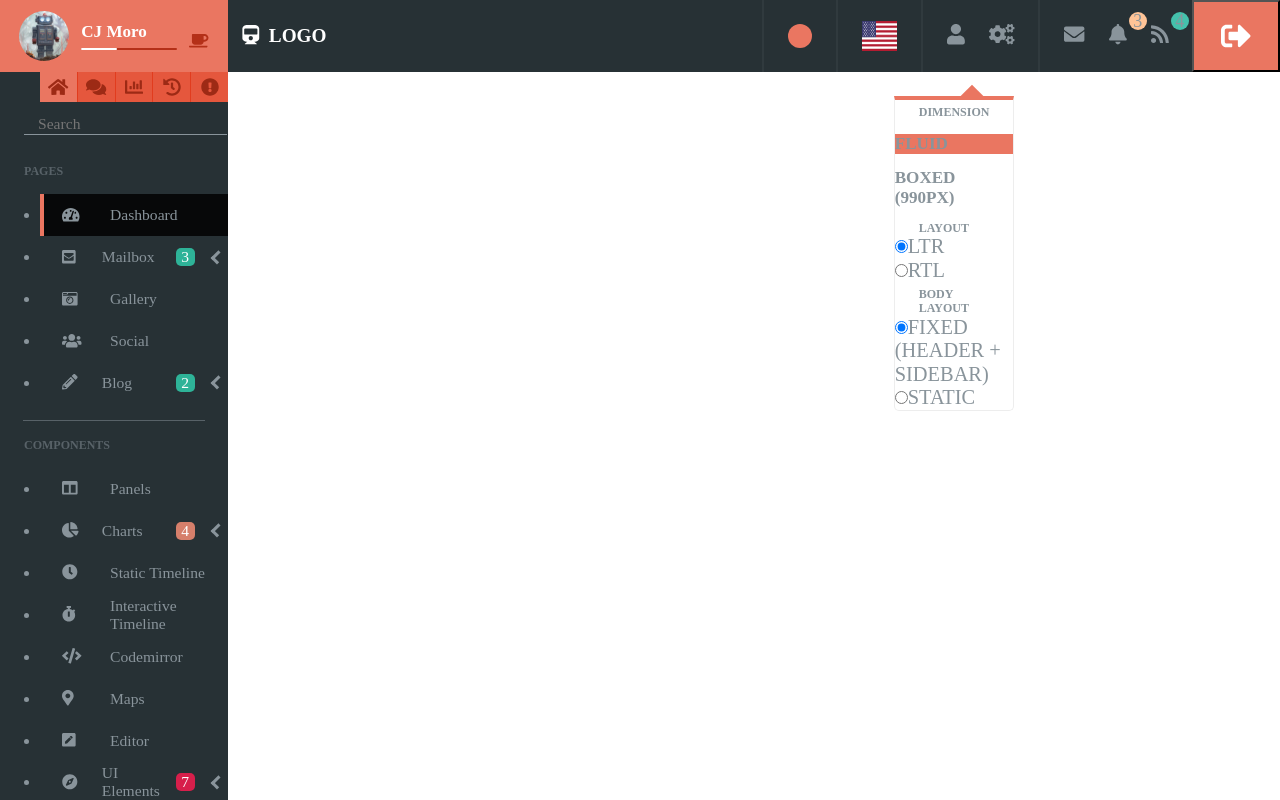
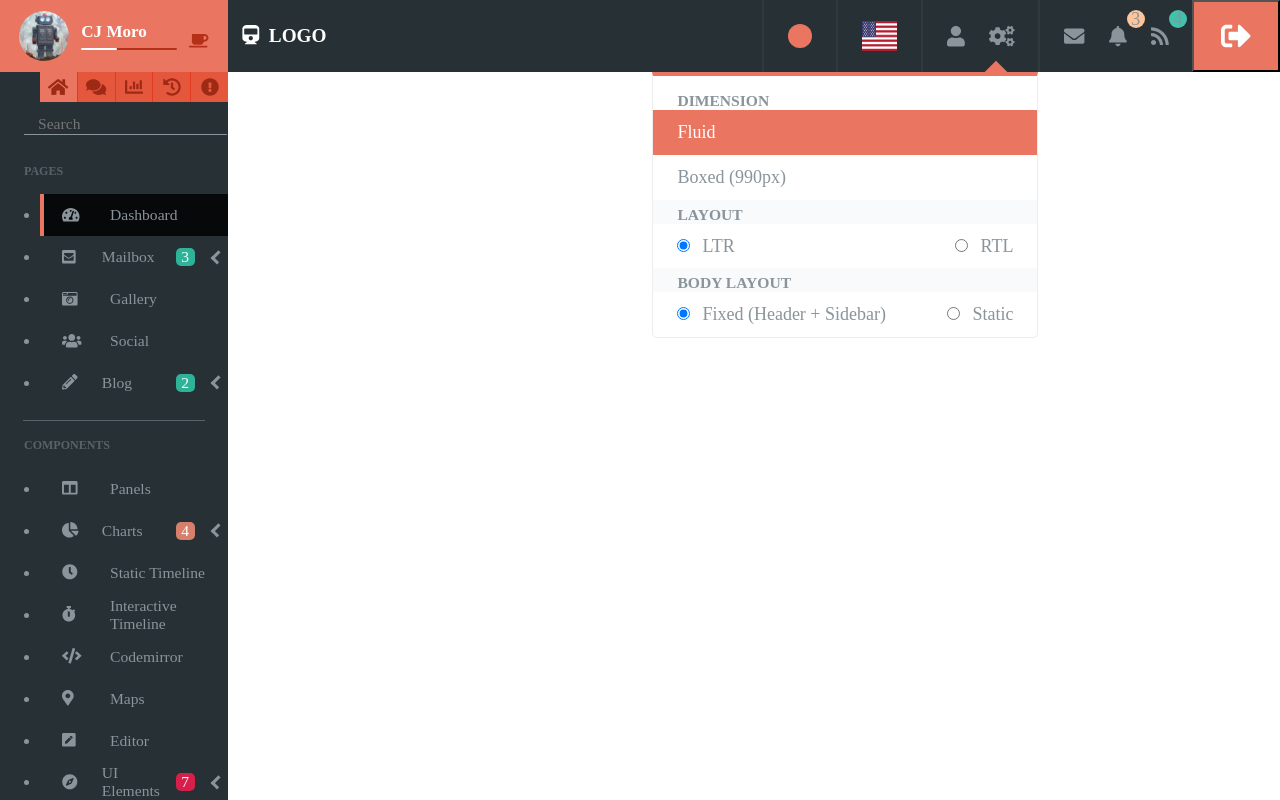
Before and after one commit to serCJm/react-admin-dashboard, a React (Create React App) app: page / in a window 1280 px wide. Both pictures are taken after a click on the element 1001 px from the left and 35 px from the top of the page. Built offline with nearby package versions, Linux system fonts and the light colour scheme.

Commit message:
Style layout controls

```diff
--- a/src/index.css
+++ b/src/index.css
@@ -47,9 +47,12 @@ p {
 .header-top-menu .bubble1, .header-top-menu .bubble2 {
   font-size: 1.5rem; }
 .header-top-menu .hover-menu-title {
-  font-size: 1rem; }
+  font-size: 1.3rem; }
 .header-top-menu .hover-menu-lang-title {
   font-weight: 200; }
+.header-top-menu .hover-menu-dimension, .header-top-menu .hover-menu-layout {
+  font-size: 1.5rem;
+  font-weight: normal; }
 
 .theme-default {
   background: #ea7661; }
@@ -137,6 +140,9 @@ p {
       padding-right: 2rem; }
     .header-top-menu .header-controls-icon {
       position: relative;
+      display: flex;
+      align-items: center;
+      height: 100%;
       cursor: pointer; }
     .header-top-menu .header-controls-icon:hover > svg {
       color: #fff; }
@@ -145,8 +151,8 @@ p {
       justify-content: center;
       align-items: center;
       position: absolute;
-      top: -12px;
-      left: 20px;
+      top: 10px;
+      left: 18px;
       border-radius: 50%;
       color: #89949b;
       width: 1.5rem;
@@ -174,6 +180,8 @@ p {
         border-top: 4px solid #a8553a; }
       .header-top-menu .header-controls .hover-menu.theme-bay {
         border-top: 4px solid #68a0a5; }
+      .header-top-menu .header-controls .hover-menu.settings-menu {
+        right: -2rem; }
       .header-top-menu .header-controls .hover-menu:before {
         content: "";
         position: absolute;
@@ -196,36 +204,52 @@ p {
       .header-top-menu .header-controls .hover-menu.theme-bay:before {
         border: 8px solid #68a0a5; }
       .header-top-menu .header-controls .hover-menu-title {
-        margin: 0.5rem 2rem 0; }
+        padding: 0.5rem 2rem 0;
+        margin-bottom: 0; }
+        .header-top-menu .header-controls .hover-menu-title:not(:first-of-type) {
+          margin-top: 0;
+          background: #f9fafb; }
       .header-top-menu .header-controls .hover-menu-list {
         margin: 0.5rem 0; }
-      .header-top-menu .header-controls .hover-menu-lang {
+      .header-top-menu .header-controls .hover-menu-lang, .header-top-menu .header-controls .hover-menu-dimension {
         display: flex;
         align-items: center;
         width: 25rem;
-        margin: 0.5rem 0;
-        padding: 0.5rem 0 0.5rem 2rem;
+        padding: 1rem 0 1rem 2rem;
+        margin: 0;
+        text-transform: capitalize;
         cursor: pointer; }
-        .header-top-menu .header-controls .hover-menu-lang.active {
+        .header-top-menu .header-controls .hover-menu-lang.active, .header-top-menu .header-controls .hover-menu-dimension.active {
           color: #fff; }
-          .header-top-menu .header-controls .hover-menu-lang.active .theme-default {
+          .header-top-menu .header-controls .hover-menu-lang.active .theme-default, .header-top-menu .header-controls .hover-menu-dimension.active .theme-default {
             background: #ea7661; }
-          .header-top-menu .header-controls .hover-menu-lang.active .theme-green {
+          .header-top-menu .header-controls .hover-menu-lang.active .theme-green, .header-top-menu .header-controls .hover-menu-dimension.active .theme-green {
             background: #2eb398; }
-          .header-top-menu .header-controls .hover-menu-lang.active .theme-blue {
+          .header-top-menu .header-controls .hover-menu-lang.active .theme-blue, .header-top-menu .header-controls .hover-menu-dimension.active .theme-blue {
             background: #79b0ec; }
-          .header-top-menu .header-controls .hover-menu-lang.active .theme-purple {
+          .header-top-menu .header-controls .hover-menu-lang.active .theme-purple, .header-top-menu .header-controls .hover-menu-dimension.active .theme-purple {
             background: #b4a1dd; }
-          .header-top-menu .header-controls .hover-menu-lang.active .theme-brown {
+          .header-top-menu .header-controls .hover-menu-lang.active .theme-brown, .header-top-menu .header-controls .hover-menu-dimension.active .theme-brown {
             background: #a8553a; }
-          .header-top-menu .header-controls .hover-menu-lang.active .theme-bay {
+          .header-top-menu .header-controls .hover-menu-lang.active .theme-bay, .header-top-menu .header-controls .hover-menu-dimension.active .theme-bay {
             background: #68a0a5; }
-        .header-top-menu .header-controls .hover-menu-lang:not(.active):hover {
+        .header-top-menu .header-controls .hover-menu-lang:not(.active):hover, .header-top-menu .header-controls .hover-menu-dimension:not(.active):hover {
           background: rgba(237, 237, 237, 0.5);
           color: black; }
-        .header-top-menu .header-controls .hover-menu-lang-title {
+        .header-top-menu .header-controls .hover-menu-lang-title, .header-top-menu .header-controls .hover-menu-dimension-title {
           margin: 0 2rem;
           text-transform: capitalize; }
+      .header-top-menu .header-controls .hover-menu-dimension {
+        width: 30rem;
+        padding-bottom: 1rem; }
+      .header-top-menu .header-controls .hover-menu-layout {
+        display: flex;
+        justify-content: space-between;
+        align-items: center;
+        margin: 1rem 2rem;
+        text-transform: capitalize; }
+        .header-top-menu .header-controls .hover-menu-layout input[type="radio"] {
+          margin-right: 1rem; }
   .header-top-menu .theme-btn {
     border: none;
     border-radius: 50%;
--- a/src/sass/base/_typography.sass
+++ b/src/sass/base/_typography.sass
@@ -51,6 +51,9 @@ p
     .bubble1, .bubble2
         font-size: 1.5rem
     .hover-menu-title
-        font-size: 1rem
+        font-size: 1.3rem
     .hover-menu-lang-title
         font-weight: 200
+    .hover-menu-dimension, .hover-menu-layout
+        font-size: 1.5rem
+        font-weight: normal
--- a/src/sass/modules/_header.sass
+++ b/src/sass/modules/_header.sass
@@ -51,14 +51,17 @@
             padding-right: 2rem
         &-icon
             position: relative
+            display: flex
+            align-items: center
+            height: 100%
             cursor: pointer
         &-icon:hover > svg
             color: $white
         .bubble1, .bubble2
             @include flexCenter
             position: absolute
-            top: -12px
-            left: 20px
+            top: 10px
+            left: 18px
             border-radius: 50%
             color: $greyFont
             width: 1.5rem
@@ -75,6 +78,8 @@
             border: 1px solid rgb(237, 237, 237)
             border-radius: 0 0 5px 5px
             @include themes-lighten-border-top(0)
+            &.settings-menu
+                right: -2rem
             &:before
                 content: ''
                 position: absolute
@@ -86,15 +91,20 @@
                 z-index: -1
             @include themes-lighten-border-before(8px, 0)
             &-title
-                margin: .5rem 2rem 0
+                padding: .5rem 2rem 0
+                margin-bottom: 0
+                &:not(:first-of-type)
+                    margin-top: 0
+                    background: rgb(249, 250, 251)
             &-list
                 margin: .5rem 0
-            &-lang
+            &-lang, &-dimension
                 display: flex
                 align-items: center
                 width: 25rem
-                margin: .5rem 0
-                padding: .5rem 0 .5rem 2rem
+                padding: 1rem 0 1rem 2rem
+                margin: 0
+                text-transform: capitalize
                 cursor: pointer
                 &.active
                     color: $white
@@ -105,6 +115,17 @@
                 &-title
                     margin: 0 2rem
                     text-transform: capitalize
+            &-dimension
+                width: 30rem
+                padding-bottom: 1rem
+            &-layout
+                display: flex
+                justify-content: space-between
+                align-items: center
+                margin: 1rem 2rem
+                text-transform: capitalize
+                input[type="radio"]
+                    margin-right: 1rem
 
     .theme-btn
         border: none
```
Also changed, not shown: 1 other file (tests, documents, lock files or other folders).
